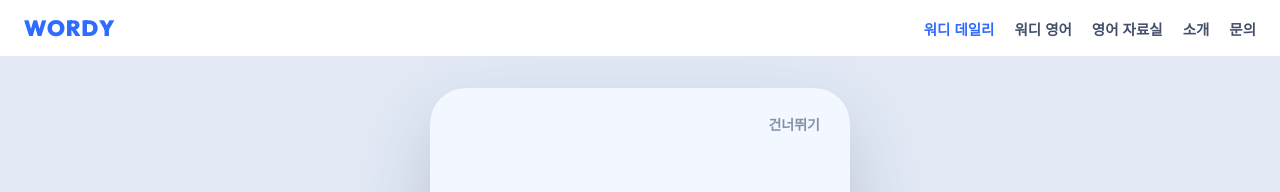
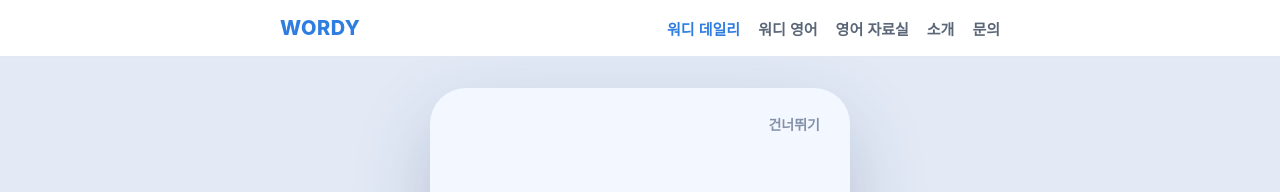
Before and after one commit to sijakk/wordy, a plain HTML site: page daily.html in a window 1280 px wide. Shown: the top 192 px of the page. Drawn offline with Linux system fonts and the light colour scheme.

Commit message:
Add files via upload

```diff
--- a/daily.html
+++ b/daily.html
@@ -680,6 +680,15 @@ body.has-site{padding-top:56px}
 body.has-site .app{height:calc(100dvh - 56px);max-height:820px}
 @media(min-width:500px){body.has-site .app{height:calc(92dvh - 56px)}}
 @media(max-width:600px){.site{height:46px;padding:0 12px;gap:10px}.site .logo{font-size:17px}.site nav{gap:12px}.site nav a{font-size:12.5px}body.has-site{padding-top:46px}body.has-site .app{height:calc(100dvh - 46px);max-height:none}}
+</style>
+<style>
+/* 상단 메뉴: 워디 영어(wordy.kr)와 같은 폭·글꼴로 맞춤 */
+.site{padding:0 max(20px,calc((100% - 760px)/2 + 20px));gap:16px}
+.site .logo{font:800 20px -apple-system,BlinkMacSystemFont,"Pretendard","Noto Sans KR",sans-serif;color:#2f7de1;letter-spacing:.5px}
+.site nav{gap:18px;min-width:0}
+.site nav a{font-size:15px;color:#5b6678;font-weight:600}
+.site nav a.on{color:#2f7de1;font-weight:700}
+@media(max-width:600px){.site{padding:0 14px;gap:12px}.site .logo{font-size:17px}.site nav{gap:12px}.site nav a{font-size:13px}}
 </style>
 </head>
 <body>
```
